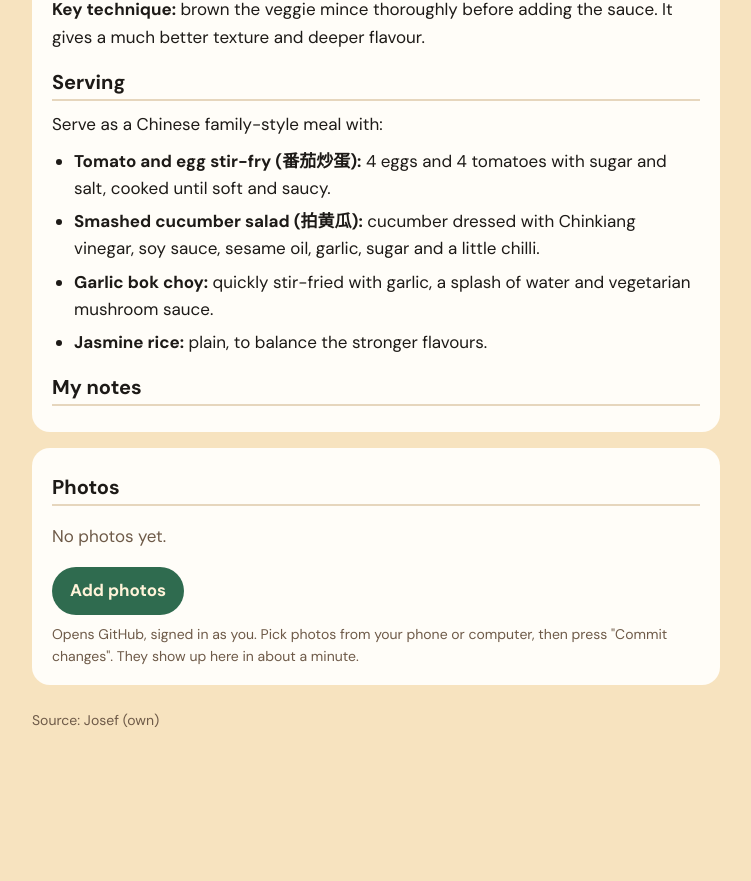
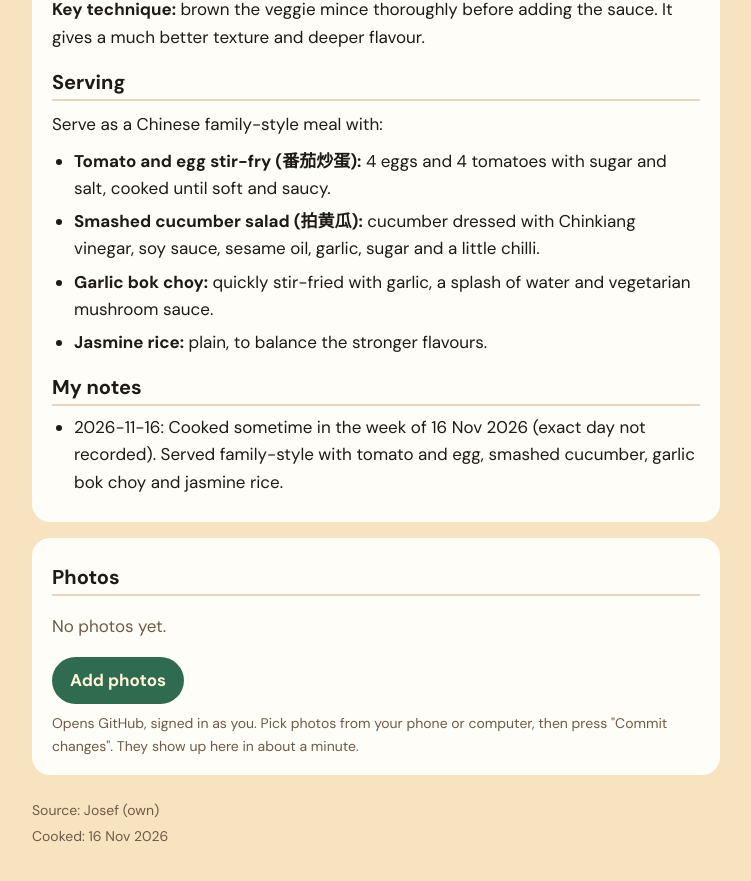
Before and after one commit to jdankiewicz/recipes, a Jekyll site: the page built from recipes/veggie-mince-green-bean-stir-fry/index.md, in a window 1280 px wide and 900 px high, scrolled down 1527 px. Shown: the top 881 px of the window, without its empty margins (264-1015 px from the left). Built offline with Jekyll 4.4.1, drawn with Linux system fonts in a browser that asks for light colours; some web fonts are replaced; before the commit the page ends 2311 px from its top, so only the background shows below that.

Commit message:
Add cooked date to Chinese veggie mince stir-fry
Co-Authored-By: Claude Opus 5.5 <noreply@anthropic.com>
Claude-Session: https://claude.ai/code/session_01Vr4cEvW3MHe2HfaVRoTpPF

```diff
--- a/recipes/veggie-mince-green-bean-stir-fry/index.md
+++ b/recipes/veggie-mince-green-bean-stir-fry/index.md
@@ -6,7 +6,7 @@ prep_minutes: 10
 cook_minutes: 20
 source_type: own
 source_name: Josef
-cooked: []
+cooked: [2026-11-16]
 ---
 
 A Sichuan-inspired stir-fry with crispy Anamma veggie mince, blistered green beans, garlic, ginger and a savoury, slightly sweet mushroom-soy sauce. Mildly spicy; serve with jasmine rice.
@@ -53,3 +53,5 @@ Serve as a Chinese family-style meal with:
 - **Jasmine rice:** plain, to balance the stronger flavours.
 
 ## My notes
+
+- 2026-11-16: Cooked sometime in the week of 16 Nov 2026 (exact day not recorded). Served family-style with tomato and egg, smashed cucumber, garlic bok choy and jasmine rice.
```
